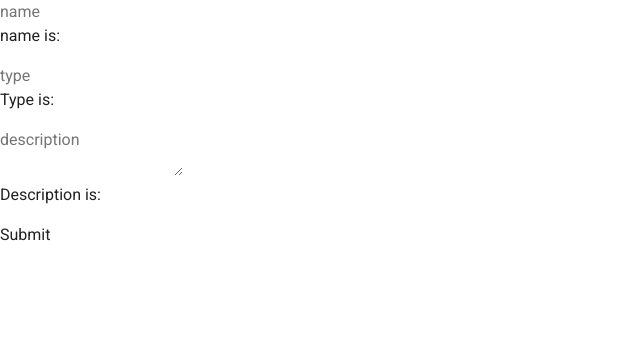
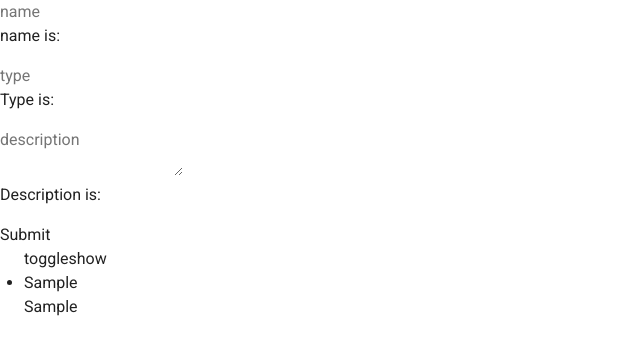
Before and after one commit to IbrahimG88/vue-chart-of-accounts, a Vue app: page / in a window 1280 px wide. Both pictures are taken after typing "Sample", "Sample", "Sample" into the empty fields and a click on the input "Submit". Shown: the top 354 px of the page, without its empty margins (0-640 px from the left). Built offline with nearby package versions, Linux system fonts and the light colour scheme.

Commit message:
ternary operator added

```diff
--- a/src/components/ChartOfAccounts.vue
+++ b/src/components/ChartOfAccounts.vue
@@ -9,6 +9,17 @@
       <p>Description is: {{ Account.description }}</p>
       <input type="submit" value="Submit" />
     </form>
+    <div>
+    <ul>
+      <button @click="toggleShow">toggleshow</button>
+      <li v-bind:key="account.name" v-for="account in Accounts">
+        {{ account.type }}
+        <div>
+        {{ show == 1 ?  null: account.description }}
+        </div>
+      </li>
+    </ul>
+    </div>
   </div>
 </template>
 
@@ -17,6 +28,7 @@ export default {
   name: "ChartOfAccounts",
   data() {
     return {
+      show: false,
       Account: {
         name: "",
         type: "",
@@ -47,6 +59,9 @@ export default {
       this.Account.name = "";
       this.Account.type = "";
       this.Account.description = "";
+    },
+    toggleShow () {
+      this.show = !this.show;
     }
   }
 };
```
